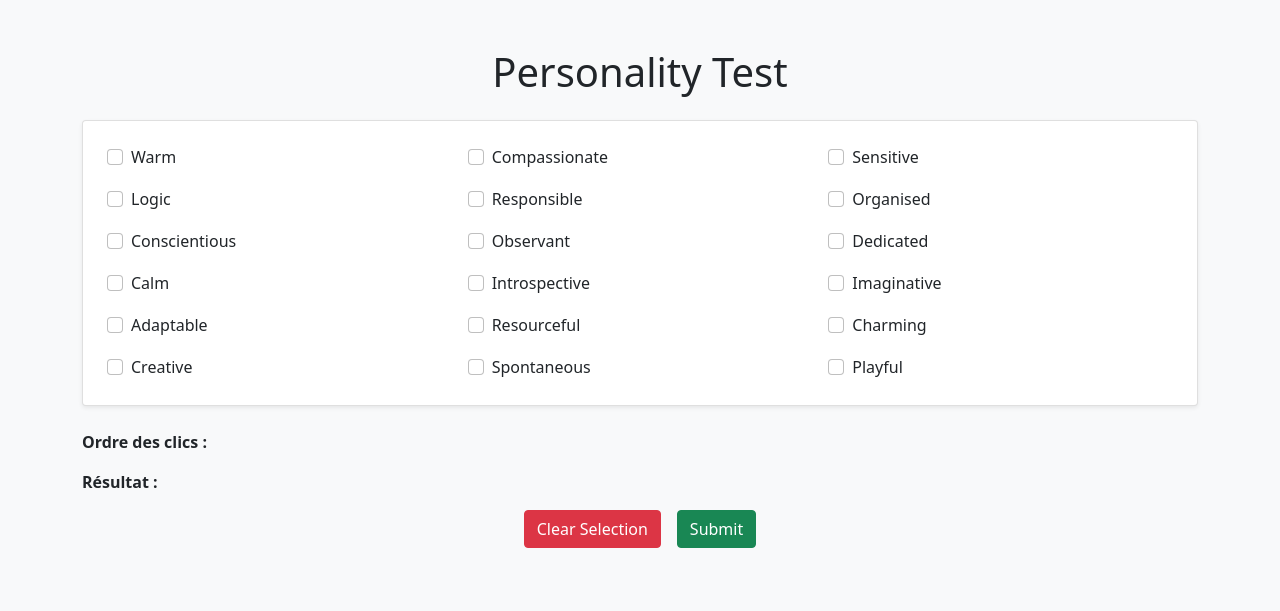
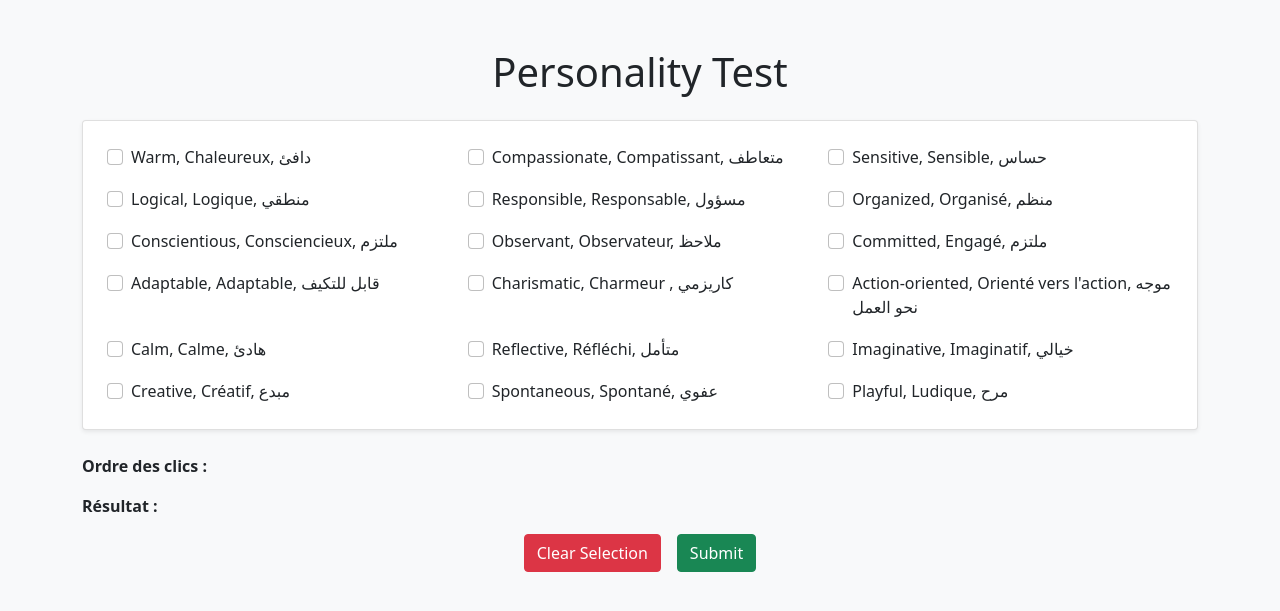
Before and after one commit to Riadbittaouri/Talkflow, a Django app: page /personality-test/ in a window 1280 px wide. Shown: the top 611 px of the page. Run offline with Django 5.2, Linux system fonts and the light colour scheme.

Commit message:
Initial commit

```diff
--- a/mainapp/views.py
+++ b/mainapp/views.py
@@ -1,34 +1,31 @@
 from django.shortcuts import render, redirect, get_object_or_404
 from django.contrib.auth import authenticate, login, logout
-from django.http import JsonResponse,Http404,HttpResponse
-from .forms import TeacherSignupForm, TeacherLoginForm,ClassroomForm,StudentForm
+from django.http import JsonResponse, Http404, HttpResponse
+from .forms import TeacherSignupForm, TeacherLoginForm, ClassroomForm, StudentForm
 from django.contrib.auth.decorators import login_required
-from .models import Classroom, Student,TestResult,Group_student
+from .models import Classroom, Student, TestResult, Group_student
 from math import ceil
 import random
 import string
 import json
 
-# Définir les groupes et leurs caractéristiques
+# Groups characteristics
 groups = {
-    'empathetic': ['Warm', 'Compassionate', 'Sensitive'], #5
-    'work lover': ['Logic', 'Responsible', 'Organised'], #1
-    'persevering': ['Conscientious', 'Observant', 'Dedicated'], #3
-    'promoter': ['Calm', 'Introspective', 'Imaginative'], #2
-    'dreamer': ['Adaptable', 'Resourceful', 'Charming'], #4
-    'rebel': ['Creative', 'Spontaneous', 'Playful'] #6
+    'harmonizer': ['Warm', 'Compassionate', 'Sensitive'],
+    'thinker': ['Logical', 'Responsible', 'Organized'],
+    'persister': ['Conscientious', 'Observant', 'Committed'],
+    'promoter': ['Adaptable', 'Charismatic', 'Action-oriented'],
+    'imaginer': ['Calm', 'Reflective', 'Imaginative'],
+    'rebel': ['Creative', 'Spontaneous', 'Playful']
 }
 
-
 def home(request):
-    """Render the home page with modals."""
     signup_form = TeacherSignupForm()
     login_form = TeacherLoginForm()
     student_form = StudentForm()
-    return render(request, "home.html", {"signup_form": signup_form, "login_form": login_form,"student_form" : student_form})
+    return render(request, "home.html", {"signup_form": signup_form, "login_form": login_form, "student_form": student_form})
 
 def teacher_signup(request):
-    """Handle signup inside the modal."""
     if request.method == "POST":
         form = TeacherSignupForm(request.POST)
         if form.is_valid():
@@ -36,13 +33,11 @@ def teacher_signup(request):
             user.set_password(form.cleaned_data["password"])
             user.save()
             login(request, user)
-            return JsonResponse({"success": True, "redirect_url": "/dashboard/"})  # Redirect to dashboard
-        return JsonResponse({"success": False, "errors": form.errors})  # Return errors
-
+            return JsonResponse({"success": True, "redirect_url": "/dashboard/"})
+        return JsonResponse({"success": False, "errors": form.errors})
     return JsonResponse({"success": False, "message": "Invalid request."})
 
 def teacher_login(request):
-    """Handle login inside the modal."""
     if request.method == "POST":
         form = TeacherLoginForm(request, data=request.POST)
         if form.is_valid():
@@ -51,124 +46,78 @@ def teacher_login(request):
             user = authenticate(request, email=email, password=password)
             if user:
                 login(request, user)
-                return JsonResponse({"success": True, "redirect_url": "/dashboard/"})  # Redirect to dashboard
-
-        return JsonResponse({"success": False, "errors": form.errors})  # Return errors
-
+                return JsonResponse({"success": True, "redirect_url": "/dashboard/"})
+        return JsonResponse({"success": False, "errors": form.errors})
     return JsonResponse({"success": False, "message": "Invalid request."})
 
 def teacher_logout(request):
-    """Logout the user."""
     logout(request)
     return redirect("home")
-
 
 @login_required
 def dashboard(request):
     if request.method == "POST":
+        print("POST data:", request.POST)
         form = ClassroomForm(request.POST)
         if form.is_valid():
-            # Create and save the classroom instance
             classroom = form.save(commit=False)
-            classroom.teacher = request.user  # Assign the teacher
+            classroom.teacher = request.user
             classroom.save()
-
-            # Calculate the number of groups needed
+            print("Classroom saved with ID:", classroom.id)
             grp_size = classroom.group_size
             total_students = classroom.students_count
-            num_groups = ceil(total_students/grp_size)
-            print(grp_size,num_groups)
-            print("Received group_size:", request.POST.get("group_size"))  # Debugging
-
-            # Create empty groups
+            num_groups = ceil(total_students / grp_size)
+            print("Group size:", grp_size, "Number of groups:", num_groups)
             for i in range(1, num_groups + 1):
-               grp = Group_student(
-                   classroom=classroom,
-                   name=f"Group {i}"
-
-               )
-               grp.save()
+                grp = Group_student(
+                    classroom=classroom,
+                    name=f"Group {i}"
+                )
+                grp.save()
+                print("Group created:", grp.name)
             return redirect("dashboard")
-
+        else:
+            print("Form errors:", form.errors)
     else:
         form = ClassroomForm()
-
-    # Fetch all the classrooms for the teacher to display
     classrooms = Classroom.objects.filter(teacher=request.user)
-
     return render(request, "dashboard.html", {"form": form, "classrooms": classrooms})
-
-
-
 
 @login_required
 def generate_class_code(request, classroom_id):
     classroom = get_object_or_404(Classroom, id=classroom_id)
-    code = ''.join(random.choices(string.ascii_uppercase + string.digits, k=10))  # Generate 10-character code
+    code = ''.join(random.choices(string.ascii_uppercase + string.digits, k=10))
     classroom.code = code
     classroom.save()
-    return JsonResponse({"code": code})  # Return the generated code as JSON
-
+    return HttpResponse(code, content_type="text/plain")
 
 def enter_class_code(request):
     if request.method == "POST":
         code = request.POST.get("code")
         classroom = Classroom.objects.filter(code=code).first()
-
         if classroom:
             student_form = StudentForm(request.POST)
             if student_form.is_valid():
                 student = student_form.save(commit=False)
                 student.classroom = classroom
                 student.save()
-                request.session['student_id'] = student.id  # Set student ID in session
-                return redirect('personality_test')  # Redirect to the personality test page
+                request.session['student_id'] = student.id
+                return redirect('personality_test')
             else:
                 return render(request, 'home.html', {'student_form': student_form, 'error': 'Invalid student information.'})
         else:
             return render(request, 'home.html', {'error': 'Invalid class code.'})
-
     else:
         student_form = StudentForm()
         return render(request, 'home.html', {'student_form': student_form})
 
-
-
 @login_required
-# Teacher viewing list of students and their results
 def view_students_results(request, classroom_id):
     classroom = get_object_or_404(Classroom, id=classroom_id)
     students = Student.objects.filter(classroom=classroom)
     return render(request, 'students_results_modal.html', {'students': students})
 
-
-
-
-def enter_class_code(request):
-    if request.method == "POST":
-        code = request.POST.get("code")
-        classroom = Classroom.objects.filter(code=code).first()
-
-        if classroom:
-            student_form = StudentForm(request.POST)
-            if student_form.is_valid():
-                student = student_form.save(commit=False)
-                student.classroom = classroom
-                student.save()
-                request.session['student_id'] = student.id  # Set student ID in session
-                return redirect('personality_test')  # Redirect to the personality test page
-            else:
-                return render(request, 'home.html', {'student_form': student_form, 'error': 'Invalid student information.'})
-        else:
-            return render(request, 'home.html', {'error': 'Invalid class code.'})
-
-    else:
-        student_form = StudentForm()
-        return render(request, 'home.html', {'student_form': student_form})
-
-
 def randomize_characteristics():
-    """Mélange les caractéristiques des groupes."""
     all_characteristics = [char for chars in groups.values() for char in chars]
     random.shuffle(all_characteristics)
     return all_characteristics
@@ -181,150 +130,55 @@ def personality_test(request):
             for characteristic in characteristics:
                 if characteristic in selected_characteristics:
                     scores[group] += 1
-
         max_score = max(scores.values())
-        print(max_score)
         matching_groups = [group for group, score in scores.items() if score == max_score]
         result_group = random.choice(matching_groups) if matching_groups else None
-        print(result_group)
-
         return render(request, 'result.html', {'result_group': scores})
-
     characteristics = randomize_characteristics()
     return render(request, 'personality_test.html', {'characteristics': characteristics})
 
-
 def result(request):
-    # Retrieve the result from the URL parameters
     result = request.GET.get('result', '')
-
-    # Pass the result to the template
     context = {
         'result': result,
     }
     return render(request, 'result.html', context)
 
-
-
-
-
-
 def submit_result(request):
     if request.method == 'POST':
-        # Get the student ID from the session
         student_id = request.session.get('student_id')
         if not student_id:
             return HttpResponse("Student not found. Please start the test again.", status=400)
-
-        # Fetch the student instance
         try:
             student = Student.objects.get(id=student_id)
         except Student.DoesNotExist:
             return HttpResponse("Student not found. Please start the test again.", status=400)
-
         classroom = student.classroom
-        # Get the result (selected characteristics) from the form
         result = request.POST.get('result', '')
         if not result:
             return HttpResponse("No result provided.", status=400)
-
-        # Convert the result into a JSON object
         selected_characteristics = result.split(', ')
         answers = {"selected_characteristics": selected_characteristics}
-
-        # Extract the dominant trait (the first characteristic)
         dominant_trait = selected_characteristics[0] if selected_characteristics else None
-
         if dominant_trait:
-            # Update the student's score with the dominant trait
             student.score = dominant_trait
             student.save()
-
-        # Create a TestResult instance with the dominant trait
         TestResult.objects.create(
             student=student,
             answers=answers,
             dominant_trait=dominant_trait
         )
-
-        # **Assign student to a group where the dominant trait is not present**
         assigned_group = None
-        available_groups = classroom.groups.all()  # Get all groups in the classroom
-
+        available_groups = classroom.groups.all()
         for group in available_groups:
-            # Get dominant traits of students already in the group
             group_traits = set(group.students.values_list("score", flat=True))
-
             if dominant_trait not in group_traits:
                 group.students.add(student)
                 assigned_group = group
-                break  # Stop when we find a suitable group
-
-        # If all groups have the same dominant trait, assign the student to the one with the least members
+                break
         if not assigned_group:
             smallest_group = min(available_groups, key=lambda g: g.students.count(), default=None)
             if smallest_group:
                 smallest_group.students.add(student)
-
-
-        # Redirect to the result page with the result as a URL parameter
         return redirect(f'/personality-test/result/?result={result}')
-
     return HttpResponse("Invalid request method.", status=400)
-
-# def take_test(request):
-#     questions = [
-#             "Vous vous faites fréquemment de nouveaux amis.",
-#             "Les idées complexes et novatrices vous enthousiasment plus que les idées simples et directes.",
-#             "Vous vous laissez en général plus facilement convaincre par des émotions qui vous touchent que par des arguments factuels.",
-#             "Vos espaces de vie et de travail sont propres et organisés.",
-#             "Vous restez généralement calme, même sous une forte pression.",
-#             "Vous trouvez l’idée de réseauter ou de vous promouvoir auprès d’étrangers très intimidante.",
-#             "Vous priorisez et planifiez les tâches de manière efficace, les accomplissant souvent bien avant la date limite.",
-#             "Les histoires et les émotions des gens vous parlent plus fort que les chiffres ou les données.",
-#             "Vous aimez recourir à des outils de gestion tels que les calendriers et les listes.",
-#             "Même une petite erreur peut vous faire douter de vos capacités et de vos connaissances.",
-#             "Vous n’avez aucun mal à aller vers quelqu’un que vous trouvez intéressant et à entamer une conversation.",
-#             "Vous n’aimez pas particulièrement les discussions portant sur les différentes interprétations des œuvres créatives.",
-#             "Vous accordez la priorité aux faits plutôt qu’aux sentiments des gens lorsque vous déterminez une ligne de conduite.",
-#             "Vous laissez souvent la journée se dérouler sans aucun planning.",
-#             "Vous vous souciez rarement de faire bonne impression auprès des gens que vous rencontrez.",
-#             "Vous appréciez participer à des activités en équipe.",
-#             "Vous aimez expérimenter des approches nouvelles et non testées.",
-#             "Vous attachez plus d’importance à la sensibilité qu’à l’honnêteté.",
-#             "Vous êtes en quête permanente de nouvelles expériences et de nouveaux domaines de connaissances à approfondir.",
-#             "Vous avez tendance à vous inquiéter que les choses aillent de mal en pis.",
-#             "Vous appréciez davantage les passe-temps ou les activités solitaires que ceux et celles en groupe.",
-#             "Vous ne vous voyez pas exercer un métier d’écrivain(e) de fiction.",
-#             "Vous préconisez des décisions efficaces, même si cela implique de faire abstraction de certains aspects émotionnels.",
-#             "Vous préférez vous acquitter de vos tâches avant de vous détendre.",
-#             "En cas de désaccord, vous privilégiez la défense de votre point de vue au détriment des sentiments d’autrui.",
-#             "Vous attendez généralement que les autres se présentent en premier lors des réunions sociales.",
-#             "Votre humeur peut changer très rapidement.",
-#             "Vous ne vous laissez pas facilement influencer par des arguments émotionnels.",
-#             "Vous vous retrouvez souvent à faire les choses à la dernière minute.",
-#             "Vous aimez débattre de dilemmes éthiques.",
-#             "Vous préférez généralement être entouré que seul.",
-#             "Vous vous lassez ou perdez tout intérêt lorsque la discussion devient très théorique.",
-#             "En cas de conflit entre les faits et les sentiments, vous suivez généralement votre cœur.",
-#             "Vous avez du mal à maintenir un planning de travail ou d’études cohérent.",
-#             "Vous remettez rarement en question les choix que vous avez faits.",
-#             "Vos amis vous décriraient comme étant enjoué(e) et extraverti(e)."
-#         ]
-#     if request.method == "POST":
-#         try:
-#             data = json.loads(request.body)
-#             answers = data.get("answers")
-#             student_id = request.session.get("student_id")
-
-#             if not student_id:
-#                 return JsonResponse({"success": False, "error": "Student not found in session."})
-
-#             student = Student.objects.get(id=student_id)
-#             TestResult.objects.create(student=student, answers=answers)
-
-#             return JsonResponse({"success": True, "message": "Test submitted successfully!"})
-#         except Exception as e:
-#             return JsonResponse({"success": False, "error": str(e)})
-
-#     return render(request, "test.html", {"questions": questions})
--- a/templates/personality_test.html
+++ b/templates/personality_test.html
@@ -12,113 +12,113 @@
     <form class="card p-4 shadow-sm" action="{% url 'submit_result' %}" method="POST" id="personalityForm">
       {% csrf_token %}
       <div class="row row-cols-2 row-cols-md-3 g-3">
-        <!-- Add Bootstrap styling to checkboxes -->
+        <!-- Dynamically updated checkboxes -->
         <div class="col">
           <div class="form-check">
             <input class="form-check-input" type="checkbox" id="checkbox1" value="Warm">
-            <label class="form-check-label" for="checkbox1">Warm</label>
+            <label class="form-check-label" for="checkbox1">Warm, Chaleureux, دافئ</label>
           </div>
         </div>
         <div class="col">
           <div class="form-check">
             <input class="form-check-input" type="checkbox" id="checkbox2" value="Compassionate">
-            <label class="form-check-label" for="checkbox2">Compassionate</label>
+            <label class="form-check-label" for="checkbox2">Compassionate, Compatissant, متعاطف</label>
           </div>
         </div>
         <div class="col">
           <div class="form-check">
             <input class="form-check-input" type="checkbox" id="checkbox3" value="Sensitive">
-            <label class="form-check-label" for="checkbox3">Sensitive</label>
+            <label class="form-check-label" for="checkbox3">Sensitive, Sensible, حساس</label>
           </div>
         </div>
         <div class="col">
           <div class="form-check">
-            <input class="form-check-input" type="checkbox" id="checkbox4" value="Logic">
-            <label class="form-check-label" for="checkbox4">Logic</label>
+            <input class="form-check-input" type="checkbox" id="checkbox4" value="Logical">
+            <label class="form-check-label" for="checkbox4">Logical, Logique, منطقي</label>
           </div>
         </div>
         <div class="col">
           <div class="form-check">
             <input class="form-check-input" type="checkbox" id="checkbox5" value="Responsible">
-            <label class="form-check-label" for="checkbox5">Responsible</label>
+            <label class="form-check-label" for="checkbox5">Responsible, Responsable, مسؤول</label>
           </div>
         </div>
         <div class="col">
           <div class="form-check">
-            <input class="form-check-input" type="checkbox" id="checkbox6" value="Organised">
-            <label class="form-check-label" for="checkbox6">Organised</label>
+            <input class="form-check-input" type="checkbox" id="checkbox6" value="Organized">
+            <label class="form-check-label" for="checkbox6">Organized, Organisé, منظم</label>
           </div>
         </div>
         <div class="col">
           <div class="form-check">
             <input class="form-check-input" type="checkbox" id="checkbox7" value="Conscientious">
-            <label class="form-check-label" for="checkbox7">Conscientious</label>
+            <label class="form-check-label" for="checkbox7">Conscientious, Consciencieux, ملتزم</label>
           </div>
         </div>
         <div class="col">
           <div class="form-check">
             <input class="form-check-input" type="checkbox" id="checkbox8" value="Observant">
-            <label class="form-check-label" for="checkbox8">Observant</label>
+            <label class="form-check-label" for="checkbox8">Observant, Observateur, ملاحظ</label>
           </div>
         </div>
         <div class="col">
           <div class="form-check">
-            <input class="form-check-input" type="checkbox" id="checkbox9" value="Dedicated">
-            <label class="form-check-label" for="checkbox9">Dedicated</label>
+            <input class="form-check-input" type="checkbox" id="checkbox9" value="Committed">
+            <label class="form-check-label" for="checkbox9">Committed, Engagé, ملتزم</label>
           </div>
         </div>
         <div class="col">
           <div class="form-check">
-            <input class="form-check-input" type="checkbox" id="checkbox10" value="Calm">
-            <label class="form-check-label" for="checkbox10">Calm</label>
+            <input class="form-check-input" type="checkbox" id="checkbox10" value="Adaptable">
+            <label class="form-check-label" for="checkbox10">Adaptable, Adaptable, قابل للتكيف</label>
           </div>
         </div>
         <div class="col">
           <div class="form-check">
-            <input class="form-check-input" type="checkbox" id="checkbox11" value="Introspective">
-            <label class="form-check-label" for="checkbox11">Introspective</label>
+            <input class="form-check-input" type="checkbox" id="checkbox11" value="Charismatic">
+            <label class="form-check-label" for="checkbox11">Charismatic, Charmeur , كاريزمي</label>
           </div>
         </div>
         <div class="col">
           <div class="form-check">
-            <input class="form-check-input" type="checkbox" id="checkbox12" value="Imaginative">
-            <label class="form-check-label" for="checkbox12">Imaginative</label>
+            <input class="form-check-input" type="checkbox" id="checkbox12" value="Action-oriented">
+            <label class="form-check-label" for="checkbox12">Action-oriented, Orienté vers l'action, موجه نحو العمل</label>
           </div>
         </div>
         <div class="col">
           <div class="form-check">
-            <input class="form-check-input" type="checkbox" id="checkbox13" value="Adaptable">
-            <label class="form-check-label" for="checkbox13">Adaptable</label>
+            <input class="form-check-input" type="checkbox" id="checkbox13" value="Calm">
+            <label class="form-check-label" for="checkbox13">Calm, Calme, هادئ</label>
           </div>
         </div>
         <div class="col">
           <div class="form-check">
-            <input class="form-check-input" type="checkbox" id="checkbox14" value="Resourceful">
-            <label class="form-check-label" for="checkbox14">Resourceful</label>
+            <input class="form-check-input" type="checkbox" id="checkbox14" value="Reflective">
+            <label class="form-check-label" for="checkbox14">Reflective, Réfléchi, متأمل</label>
           </div>
         </div>
         <div class="col">
           <div class="form-check">
-            <input class="form-check-input" type="checkbox" id="checkbox15" value="Charming">
-            <label class="form-check-label" for="checkbox15">Charming</label>
+            <input class="form-check-input" type="checkbox" id="checkbox15" value="Imaginative">
+            <label class="form-check-label" for="checkbox15">Imaginative, Imaginatif, خيالي</label>
           </div>
         </div>
         <div class="col">
           <div class="form-check">
             <input class="form-check-input" type="checkbox" id="checkbox16" value="Creative">
-            <label class="form-check-label" for="checkbox16">Creative</label>
+            <label class="form-check-label" for="checkbox16">Creative, Créatif, مبدع</label>
           </div>
         </div>
         <div class="col">
           <div class="form-check">
             <input class="form-check-input" type="checkbox" id="checkbox17" value="Spontaneous">
-            <label class="form-check-label" for="checkbox17">Spontaneous</label>
+            <label class="form-check-label" for="checkbox17">Spontaneous, Spontané, عفوي</label>
           </div>
         </div>
         <div class="col">
           <div class="form-check">
             <input class="form-check-input" type="checkbox" id="checkbox18" value="Playful">
-            <label class="form-check-label" for="checkbox18">Playful</label>
+            <label class="form-check-label" for="checkbox18">Playful, Ludique, مرح</label>
           </div>
         </div>
       </div>
@@ -136,17 +136,18 @@
   </div>
 
   <script>
+  const groups = {
+    'harmonizer': ['Warm', 'Compassionate', 'Sensitive'],
+    'thinker': ['Logical', 'Responsible', 'Organized'],
+    'persister': ['Conscientious', 'Observant', 'Committed'],
+    'promoter': ['Adaptable', 'Charismatic', 'Action-oriented'],
+    'imaginer': ['Calm', 'Reflective', 'Imaginative'],
+    'rebel': ['Creative', 'Spontaneous', 'Playful']
+  };
+
   let clickedCheckboxes = [];
     let matchedGroups = [];
 
-    const groups = {
-      'empathetic': ['Warm', 'Compassionate', 'Sensitive'],
-      'work lover': ['Logic', 'Responsible', 'Organised'],
-      'persevering': ['Conscientious', 'Observant', 'Dedicated'],
-      'promoter': ['Calm', 'Introspective', 'Imaginative'],
-      'dreamer': ['Adaptable', 'Resourceful', 'Charming'],
-      'rebel': ['Creative', 'Spontaneous', 'Playful']
-    };
 
     // Met à jour les cases cochées dans l'ordre
     function updateOrder(checkbox) {
@@ -160,7 +161,6 @@
       document.getElementById("order").textContent = clickedCheckboxes.join(", ");
       updateResultDisplay();
     }
-
 
     // Vérifie et met à jour les groupes correspondants
     function updateResultDisplay() {
@@ -195,16 +195,10 @@
     });
 
     // Soumet le formulaire et montre les résultats finaux
- document.getElementById("submitButton").addEventListener("click", (e) => {
-  if (clickedCheckboxes.length === 0) {
-    e.preventDefault();
-    alert("Veuillez sélectionner au moins un trait avant de soumettre.");
-  } else {
+    document.getElementById("submitButton").addEventListener("click", () => {
       document.getElementById("hiddenResult").value = matchedGroups.join(", ");
       document.getElementById("personalityForm").submit();
-  }
     });
-
 
     // Ajoute des écouteurs aux cases à cocher
     document
```
Also changed, not shown: mainapp/forms.py (+3 -11 lines), mainapp/models.py (+2 -5 lines), templates/dashboard.html (+155 -70 lines), db.sqlite3. Lines whose indentation alone changed are shown as unchanged.
